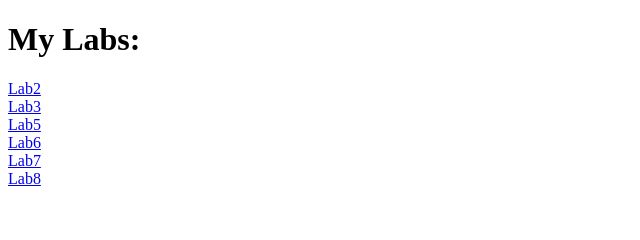
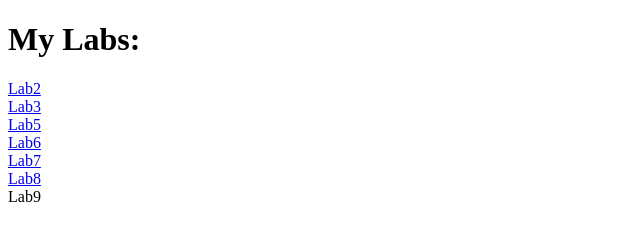
Before and after one commit to ReemAlmalki-hub/cpit-405, a plain HTML site: page Labs/Labs.html in a window 1280 px wide. Shown: the full height of the page, 0-640 px from the left. Drawn offline with Linux system fonts and the light colour scheme.

```diff
--- a/Labs/Labs.html
+++ b/Labs/Labs.html
@@ -18,6 +18,9 @@
     <a href="lab7/index.html">Lab7</a>
     <br>
     <a href="https://codesandbox.io/p/sandbox/zpvnst">Lab8</a>
+    <br>
+    <a herf"https://codesandbox.io/p/sandbox/cxwhx7">Lab9</a>
+    <br>
 
 
 </body>
```
